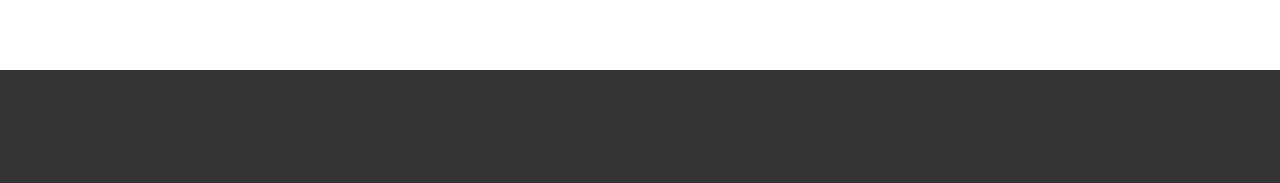
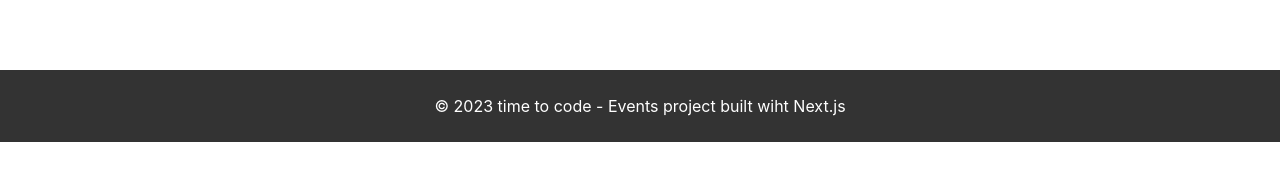
Before and after one commit to muhammad-jiku/jikmunn-events-app, a Next.js app: page / in a window 1280 px wide. Shown: the part 1252-1435 px from the top of the page. After the commit the page ends 1394 px from the top, so only its background shows below. Built offline with nearby package versions, Linux system fonts and the light colour scheme.

Commit message:
footer component modified

```diff
--- a/src/components/Footer/Footer.jsx
+++ b/src/components/Footer/Footer.jsx
@@ -5,7 +5,7 @@ const Footer = () => {
   const year = new Date().getFullYear();
 
   return (
-    <footer className={styles.main}>
+    <footer>
       <p> &copy; {year} time to code - Events project built wiht Next.js </p>
     </footer>
   );
```
